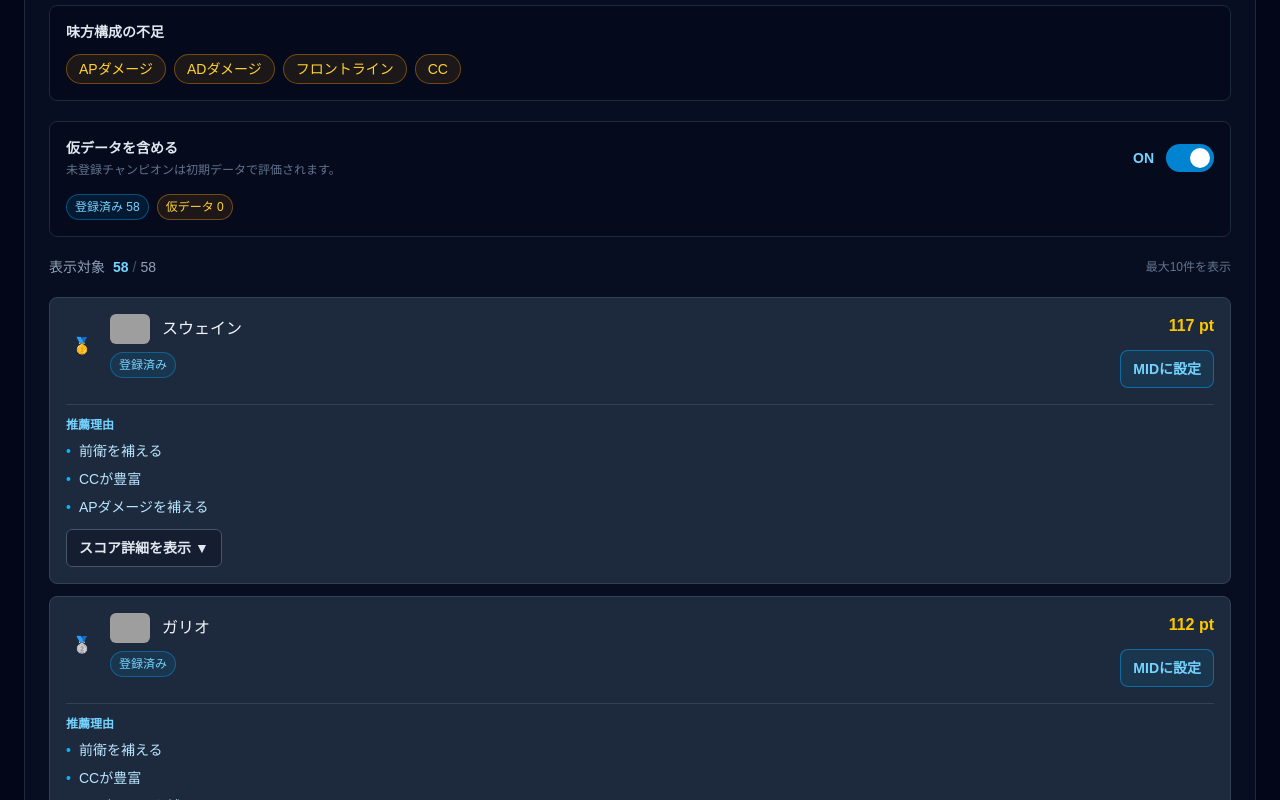
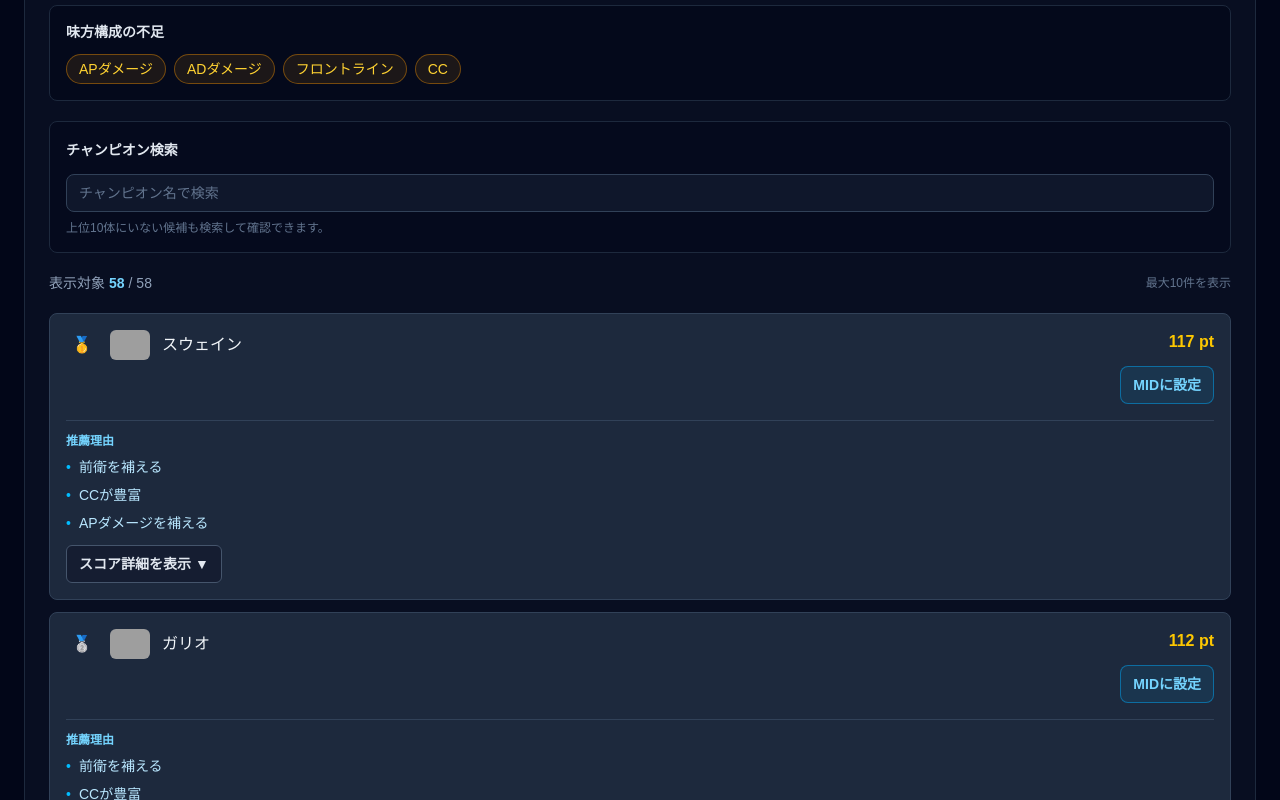
Before and after one commit to kyosukesai17-tech/PickWise, a Next.js app: page / in a window 1280 px wide. Shown: the part 1440-2240 px from the top of the page. Built offline with nearby package versions, Linux system fonts and the light colour scheme; grey boxes are pictures that could not be loaded.

Commit message:
Add recommendation candidate search

```diff
--- a/components/RecommendationSection.tsx
+++ b/components/RecommendationSection.tsx
@@ -9,6 +9,10 @@ import { analyzeTeam } from "../lib/analyzeTeam";
 import { analyzeChampionSynergy } from "../lib/analyzeChampionSynergy";
 import { getChampionDetail } from "../lib/analyzeTraits";
 import { generateReason } from "../lib/generateReason";
+import {
+  matchesChampionSearch,
+  normalizeChampionSearchValue,
+} from "../lib/championSearch";
 import {
   formatScoreModifier,
   formatTotalScore,
@@ -46,10 +50,7 @@ export default function RecommendationSection({
   selectedRole,
   onSelectChampion,
 }: RecommendationSectionProps) {
-  const [
-    includeTemporaryData,
-    setIncludeTemporaryData,
-  ] = useState(true);
+  const [searchQuery, setSearchQuery] = useState("");
   const [
     expandedChampionIds,
     setExpandedChampionIds,
@@ -118,27 +119,28 @@ export default function RecommendationSection({
       (need) => need.needed,
     );
 
-  const registeredCount =
-    recommendations.filter(
-      (recommendation) =>
-        recommendation.isDataRegistered,
-    ).length;
-
-  const temporaryCount =
-    recommendations.length -
-    registeredCount;
-
-  const filteredRecommendations =
-    includeTemporaryData
-      ? recommendations
-      : recommendations.filter(
-          (recommendation) =>
-            recommendation.isDataRegistered,
+  const normalizedSearchQuery =
+    normalizeChampionSearchValue(searchQuery);
+  const isSearching = normalizedSearchQuery.length > 0;
+  const rankedRecommendations = recommendations.map(
+    (recommendation, index) => ({
+      ...recommendation,
+      rank: index + 1,
+    }),
   );
+  const matchingRecommendations = isSearching
+    ? rankedRecommendations.filter((recommendation) =>
+        matchesChampionSearch(
+          recommendation.champion,
+          normalizedSearchQuery,
+        ),
+      )
+    : rankedRecommendations;
 
   const visibleRecommendations =
-    filteredRecommendations
-      .slice(0, 10)
+    (isSearching
+      ? matchingRecommendations
+      : matchingRecommendations.slice(0, 10))
       .map((recommendation) => {
         const traitReasons = generateReason(
           enemyTeam,
@@ -199,88 +201,58 @@ export default function RecommendationSection({
         )}
       </div>
 
-      <div className="space-y-4 rounded-lg border border-slate-800 bg-slate-950/40 p-4">
-        <div className="flex flex-wrap items-center justify-between gap-4">
-          <div>
-            <h3 className="text-sm font-semibold text-slate-200">
-              仮データを含める
-            </h3>
+      <div className="rounded-lg border border-slate-800 bg-slate-950/40 p-4">
+        <label
+          htmlFor="recommendation-champion-search"
+          className="text-sm font-semibold text-slate-200"
+        >
+          チャンピオン検索
+        </label>
 
-            <p className="mt-1 text-xs text-slate-500">
-              未登録チャンピオンは初期データで評価されます。
+        <input
+          id="recommendation-champion-search"
+          type="search"
+          value={searchQuery}
+          onChange={(event) => setSearchQuery(event.target.value)}
+          placeholder="チャンピオン名で検索"
+          aria-describedby="recommendation-search-help"
+          className="mt-3 w-full rounded-lg border border-slate-700 bg-slate-900 px-3 py-2 text-sm text-slate-100 outline-none transition placeholder:text-slate-500 focus:border-sky-500 focus:ring-2 focus:ring-sky-500/30"
+        />
+
+        <p
+          id="recommendation-search-help"
+          className="mt-2 text-xs text-slate-500"
+        >
+          上位10体にいない候補も検索して確認できます。
         </p>
-          </div>
-
-          <div className="flex items-center gap-3">
-            <span
-              className={`text-sm font-semibold ${
-                includeTemporaryData
-                  ? "text-sky-300"
-                  : "text-slate-500"
-              }`}
-            >
-              {includeTemporaryData
-                ? "ON"
-                : "OFF"}
-            </span>
-
-            <button
-              type="button"
-              role="switch"
-              aria-label="仮データを含める"
-              aria-checked={
-                includeTemporaryData
-              }
-              onClick={() =>
-                setIncludeTemporaryData(
-                  (current) => !current,
-                )
-              }
-              className={`relative h-7 w-12 rounded-full transition ${
-                includeTemporaryData
-                  ? "bg-sky-600"
-                  : "bg-slate-700"
-              }`}
-            >
-              <span
-                className={`absolute top-1 h-5 w-5 rounded-full bg-white shadow transition ${
-                  includeTemporaryData
-                    ? "left-6"
-                    : "left-1"
-                }`}
-              />
-            </button>
-          </div>
-        </div>
-
-        <div className="flex flex-wrap gap-2 text-xs">
-          <span className="rounded-full border border-sky-500/40 bg-sky-500/10 px-2 py-1 text-sky-300">
-            登録済み {registeredCount}
-          </span>
-
-          <span className="rounded-full border border-amber-500/40 bg-amber-500/10 px-2 py-1 text-amber-300">
-            仮データ {temporaryCount}
-          </span>
-        </div>
       </div>
 
       <div className="flex flex-wrap items-center justify-between gap-3 text-sm">
         <p className="text-slate-400">
+          {isSearching ? (
+            <>
+              検索結果
+              <span className="mx-1 font-semibold text-sky-300">
+                {matchingRecommendations.length}件
+              </span>
+              / 推薦候補{recommendations.length}体
+            </>
+          ) : (
+            <>
               表示対象
-          <span className="ml-2 font-semibold text-sky-300">
-            {filteredRecommendations.length}
-          </span>
-          <span className="mx-1 text-slate-600">
-            /
-          </span>
-          <span>
+              <span className="mx-1 font-semibold text-sky-300">
                 {recommendations.length}
               </span>
+              / {recommendations.length}
+            </>
+          )}
         </p>
 
+        {!isSearching && (
           <p className="text-xs text-slate-500">
             最大10件を表示
           </p>
+        )}
       </div>
 
       {selectedAllyChampion && (
@@ -299,14 +271,12 @@ export default function RecommendationSection({
         </div>
       )}
 
-      {filteredRecommendations.length === 0 ? (
+      {visibleRecommendations.length === 0 ? (
         <div className="rounded-lg border border-slate-800 bg-slate-950/40 p-5">
           <p className="text-sm text-slate-300">
-            登録済みの候補がありません。
-          </p>
-
-          <p className="mt-1 text-sm text-slate-500">
-            仮データの表示をONにすると、未登録候補も表示できます。
+            {isSearching
+              ? "一致する推薦候補がありません"
+              : "推薦候補がありません"}
           </p>
         </div>
       ) : (
@@ -314,7 +284,6 @@ export default function RecommendationSection({
           {visibleRecommendations.map(
             (
               recommendation,
-              index,
             ) => (
               <article
                 key={
@@ -326,13 +295,13 @@ export default function RecommendationSection({
                 <div className="flex flex-wrap items-start justify-between gap-4">
                   <div className="flex min-w-0 items-center gap-3">
                     <span className="w-8 shrink-0 text-center font-bold text-yellow-400">
-                      {index === 0
+                      {recommendation.rank === 1
                         ? "🥇"
-                        : index === 1
+                        : recommendation.rank === 2
                           ? "🥈"
-                          : index === 2
+                          : recommendation.rank === 3
                             ? "🥉"
-                            : `${index + 1}`}
+                            : `${recommendation.rank}位`}
                     </span>
 
                     <div className="space-y-2">
@@ -342,20 +311,6 @@ export default function RecommendationSection({
                             .champion
                         }
                       />
-
-                      <span
-                        className={`inline-block rounded-full border px-2 py-1 text-xs ${
-                          recommendation
-                            .isDataRegistered
-                            ? "border-sky-500/40 bg-sky-500/10 text-sky-300"
-                            : "border-amber-500/40 bg-amber-500/10 text-amber-300"
-                        }`}
-                      >
-                        {recommendation
-                          .isDataRegistered
-                          ? "登録済み"
-                          : "仮データ"}
-                      </span>
                     </div>
                   </div>
 
@@ -385,13 +340,6 @@ export default function RecommendationSection({
                 </div>
 
                 <div className="mt-4 border-t border-slate-700 pt-3">
-                  {!recommendation
-                    .isDataRegistered && (
-                    <p className="mb-3 rounded-md border border-amber-500/30 bg-amber-500/10 px-3 py-2 text-sm text-amber-300">
-                      このチャンピオンは未登録のため、初期データで評価されています。
-                    </p>
-                  )}
-
                   {recommendation.matchupReasons.length > 0 && (
                     <div>
                       <p className="mb-2 text-xs font-semibold text-sky-300">
--- /dev/null
+++ b/lib/championSearch.ts
@@ -0,0 +1,20 @@
+import type { Champion } from "../types/champion";
+
+export function normalizeChampionSearchValue(
+  value: string,
+): string {
+  return value
+    .normalize("NFKC")
+    .trim()
+    .toLocaleLowerCase()
+    .replace(/[\s・･_\-‐‑‒–—―]/g, "");
+}
+
+export function matchesChampionSearch(
+  champion: Champion,
+  normalizedQuery: string,
+): boolean {
+  return [champion.name, champion.id].some((value) =>
+    normalizeChampionSearchValue(value).includes(normalizedQuery),
+  );
+}
```
Lines whose indentation alone changed are shown as unchanged.
